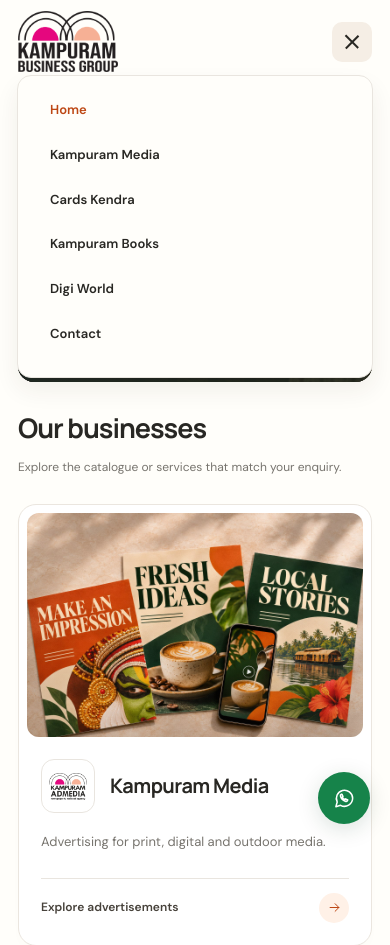
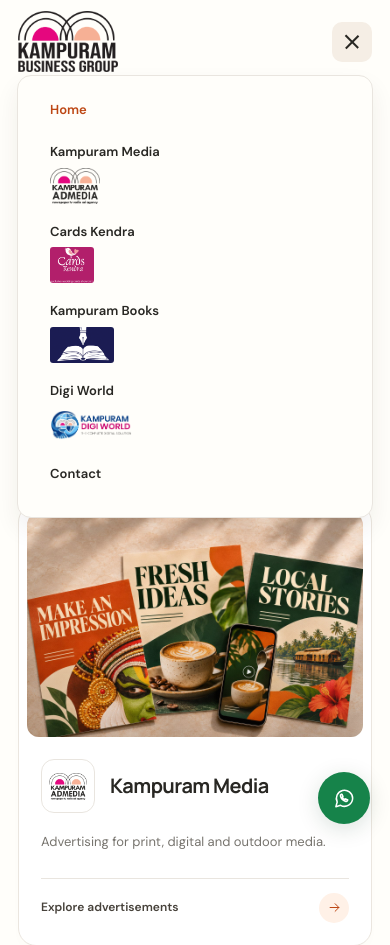
Before and after one commit to developer-unifiedco/kampuram, a Laravel app: page / in a window 390 px wide, after a click that opens the changed part. Shown: the top 945 px of the page. Run offline with Laravel 12, Linux system fonts and the light colour scheme; data comes from the database, SQL or seed files in the repository; style sheets or scripts are compiled from the project's sources; some libraries are stand-ins or nearby versions.

Commit message:
style updates

```diff
--- a/public/kampuram-site/styles.css
+++ b/public/kampuram-site/styles.css
@@ -87,6 +87,37 @@
 /* Business Group branding on Home and Contact. */
 .brand .group-logo { width: 128px; height: auto; }
 .footer-top .brand .group-logo { width: 108px; }
+
+/* Pair each business link with its existing artwork. */
+.site-header nav .nav-business {
+  display: flex;
+  flex-direction: column;
+  align-items: center;
+  gap: 5px;
+  padding: 6px 0 10px;
+  white-space: nowrap;
+}
+.nav-logo {
+  --nav-logo-height: 36px;
+  display: grid;
+  place-items: center;
+  height: var(--nav-logo-height);
+}
+.nav-logo img {
+  width: auto;
+  height: auto;
+  max-width: 82px;
+  max-height: var(--nav-logo-height);
+  object-fit: contain;
+  border-radius: 3px;
+}
+@media (min-width: 701px) {
+  .site-header nav { align-items: stretch; }
+  .site-header nav > a:not(.nav-business) { padding-top: 6px; }
+  .site-header nav > a:not(.nav-business)::before { top: 25px; bottom: auto; }
+  .site-header nav > .nav-home:not(.nav-business)::after { top: 29px; bottom: auto; }
+}
+
 .footer-bottom nav { flex-wrap: wrap; gap: 8px 18px; }
 .footer-bottom a[aria-current="page"] { color: var(--orange-dark); }
 /* Leave room to reach every footer link above the fixed WhatsApp control. */
@@ -104,6 +135,16 @@ footer { padding-bottom: 84px; }
   .group-home .business-grid { grid-template-columns: repeat(2, minmax(0, 1fr)); }
 }
 @media (max-width: 700px) {
+  .site-header { z-index: 20; }
+  .site-header nav {
+    max-height: calc(100vh - 90px);
+    max-height: calc(100dvh - 90px);
+    overflow-y: auto;
+  }
+  .site-header nav .nav-business {
+    align-items: flex-start;
+    padding: 9px 12px;
+  }
   .group-home .business-grid { grid-template-columns: 1fr; }
   .group-home .business-section { padding-bottom: 36px; }
   .group-home .business-heading h3 { font-size: 20px; }
--- a/resources/js/components/site/site-layout.tsx
+++ b/resources/js/components/site/site-layout.tsx
@@ -4,12 +4,12 @@ import { useEffect, useLayoutEffect, useRef, useState, type PropsWithChildren }
 import { EnquiryFallback, Icon, SiteImage, SiteLink, useSiteAsset, WhatsAppButton, WhatsAppLink } from './site-elements';
 import { useSiteMotion } from './use-site-motion';
 
-const navigation: { page: SitePage; header: string; footer?: string }[] = [
+const navigation: { page: SitePage; header: string; footer?: string; showLogo?: boolean }[] = [
     { page: 'home', header: 'Home' },
-    { page: 'media', header: 'Kampuram Media', footer: 'Media' },
-    { page: 'cards', header: 'Cards Kendra' },
-    { page: 'books', header: 'Kampuram Books', footer: 'Books' },
-    { page: 'digi-world', header: 'Digi World' },
+    { page: 'media', header: 'Kampuram Media', footer: 'Media', showLogo: true },
+    { page: 'cards', header: 'Cards Kendra', showLogo: true },
+    { page: 'books', header: 'Kampuram Books', footer: 'Books', showLogo: true },
+    { page: 'digi-world', header: 'Digi World', showLogo: true },
     { page: 'contact', header: 'Contact' },
 ];
 
@@ -93,17 +93,31 @@ function SiteHeader({ page }: { page: SitePage }) {
                 <span />
             </button>
             <nav id="main-nav" aria-label="Main navigation" className={open ? 'is-open' : undefined}>
-                {navigation.map((item) => (
+                {navigation.map((item) => {
+                    const active = item.page === page;
+                    const classes = [item.showLogo && 'nav-business', active && 'nav-home'].filter(Boolean).join(' ');
+
+                    return (
                         <SiteLink
                             key={item.page}
                             to={item.page}
-                        className={item.page === page ? 'nav-home' : undefined}
-                        aria-current={item.page === page ? 'page' : undefined}
+                            className={classes || undefined}
+                            aria-current={active ? 'page' : undefined}
                             onClick={() => setOpen(false)}
                         >
-                        {item.header}
+                            {item.showLogo ? (
+                                <>
+                                    <span>{item.header}</span>
+                                    <span className="nav-logo">
+                                        <SiteImage {...sitePages[item.page].logo} alt="" />
+                                    </span>
+                                </>
+                            ) : (
+                                item.header
+                            )}
                         </SiteLink>
-                ))}
+                    );
+                })}
             </nav>
         </header>
     );
--- a/resources/views/site.blade.php
+++ b/resources/views/site.blade.php
@@ -8,7 +8,7 @@
         <meta inertia="description" name="description" content="{{ $sitePage['description'] }}">
         <title inertia>{{ $sitePage['title'] }}</title>
         <link inertia="site-icon" rel="icon" type="image/png" sizes="64x64" href="{{ asset('kampuram-site/'.$sitePage['icon']) }}">
-        <link rel="stylesheet" href="{{ asset('kampuram-site/styles.css?v=20261112-3') }}">
+        <link rel="stylesheet" href="{{ asset('kampuram-site/styles.css?v=20261121-nav') }}">
         @foreach ($sitePage['styles'] as $style)
             <link inertia="{{ $style }}" rel="stylesheet" href="{{ asset('kampuram-site/'.$style) }}">
         @endforeach
```
Lines whose indentation alone changed are shown as unchanged.
